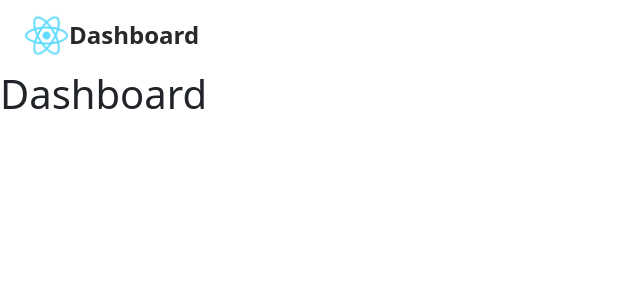
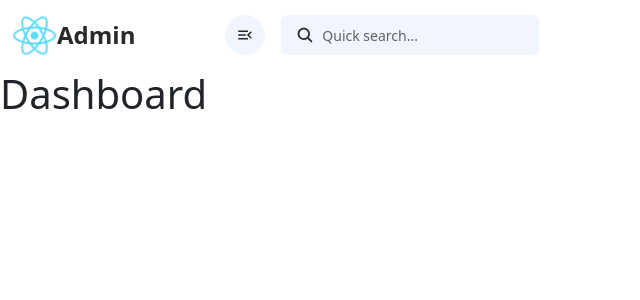
Before and after one commit to dovanminhquan0505/Dashboard-Reactjs, a React (Create React App) app: page / in a window 1280 px wide. Shown: the top 300 px of the page, without its empty margins (0-640 px from the left). Built offline with nearby package versions, Linux system fonts and the light colour scheme.

Commit message:
Create menu and searchBox

```diff
--- a/src/App.css
+++ b/src/App.css
@@ -16,10 +16,6 @@ header {
     background: #fff;
 }
 
-header .row {
-    margin: 0px !important;
-}
-
 header .logo {
     text-decoration: none;
 }
@@ -33,3 +29,41 @@ header .logo span {
     font-weight: 800;
     font-size: 24px;
 }
+
+header button.rounded-circle {
+    min-width: 40px !important;
+    width: 40px !important;
+    height: 40px !important;
+    background: #f0f5ff !important;
+}
+
+header button.rounded-circle svg {
+    color: #292929;
+    font-size: 18px !important;
+}
+
+.searchBox {
+    width: 400px;
+    height: 40px;
+    background: #f0f5ff;
+    border-radius: 6px;
+    padding: 3px 15px;
+}
+
+.searchBox input {
+    background: transparent;
+    border: 0px;
+    outline: none;
+    padding-left: 0px;
+    font-size: 14px;
+    color: #292929;
+}
+
+.searchBox input::-webkit-input-placeholder {
+    color: rgba(0, 0, 0, 0.6);
+}
+
+.searchBox svg {
+    font-size: 18px;
+    color: #292929;
+}
--- a/src/App.js
+++ b/src/App.js
@@ -2,7 +2,7 @@ import "./App.css";
 import "bootstrap/dist/css/bootstrap.min.css";
 import { BrowserRouter, Route, Routes } from "react-router-dom";
 import Dashboard from "./screens/Dashboard";
-import Header from "./components";
+import Header from "./components/Header/Header";
 function App() {
     return (
         <BrowserRouter>
--- a/src/components/index.jsx
+++ b/src/components/Header/Header.jsx
@@ -1,6 +1,10 @@
 import React from "react";
 import { Link } from "react-router-dom";
-import logo from "../assets/images/logo192.png";
+import logo from "../../assets/images/logo192.png";
+import Button from '@mui/material/Button';
+import { MdOutlineMenuOpen } from "react-icons/md";
+import { MdOutlineMenu } from "react-icons/ai";
+import SearchBox from "../SearchBox/SearchBox";
 
 const Header = () => {
     return (
@@ -9,11 +13,16 @@ const Header = () => {
                 <div className="container-fluid w-100">
                     <div className="row d-flex align-items-center">
                         {/* Logo Wrapper */}
-                        <div className="col-xs-3">
+                        <div className="col-2 part 1">
                             <Link to="/" className="d-flex align-items-center logo">
                                 <img src={logo} alt="" />
-                                <span className="ml-2">Dashboard</span>
+                                <span className="ml-2">Admin</span>
                             </Link>
+                        </div>
+
+                        <div className="col-3 d-flex align-items-center pl-4 part2">
+                            <Button className="rounded-circle me-3"><MdOutlineMenuOpen /></Button>
+                            <SearchBox />
                         </div>
                     </div>
                 </div>
--- /dev/null
+++ b/src/components/SearchBox/SearchBox.jsx
@@ -0,0 +1,14 @@
+import React from "react";
+import { IoSearch } from "react-icons/io5";
+
+
+const SearchBox = () => {
+    return (
+        <div className="searchBox position-relative d-flex align-items-center">
+            <IoSearch className="me-2" />
+            <input type="text" placeholder="Quick search..." />
+        </div>
+    );
+};
+
+export default SearchBox;
```
